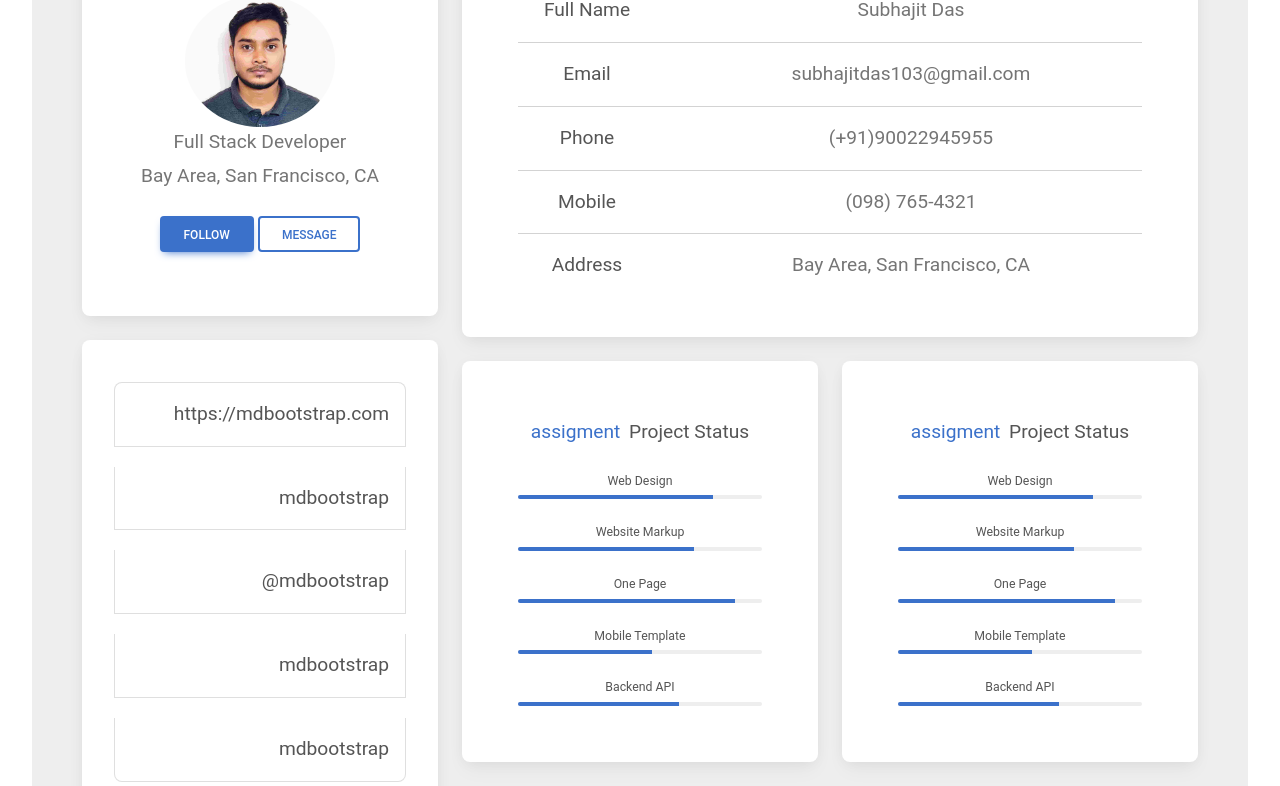
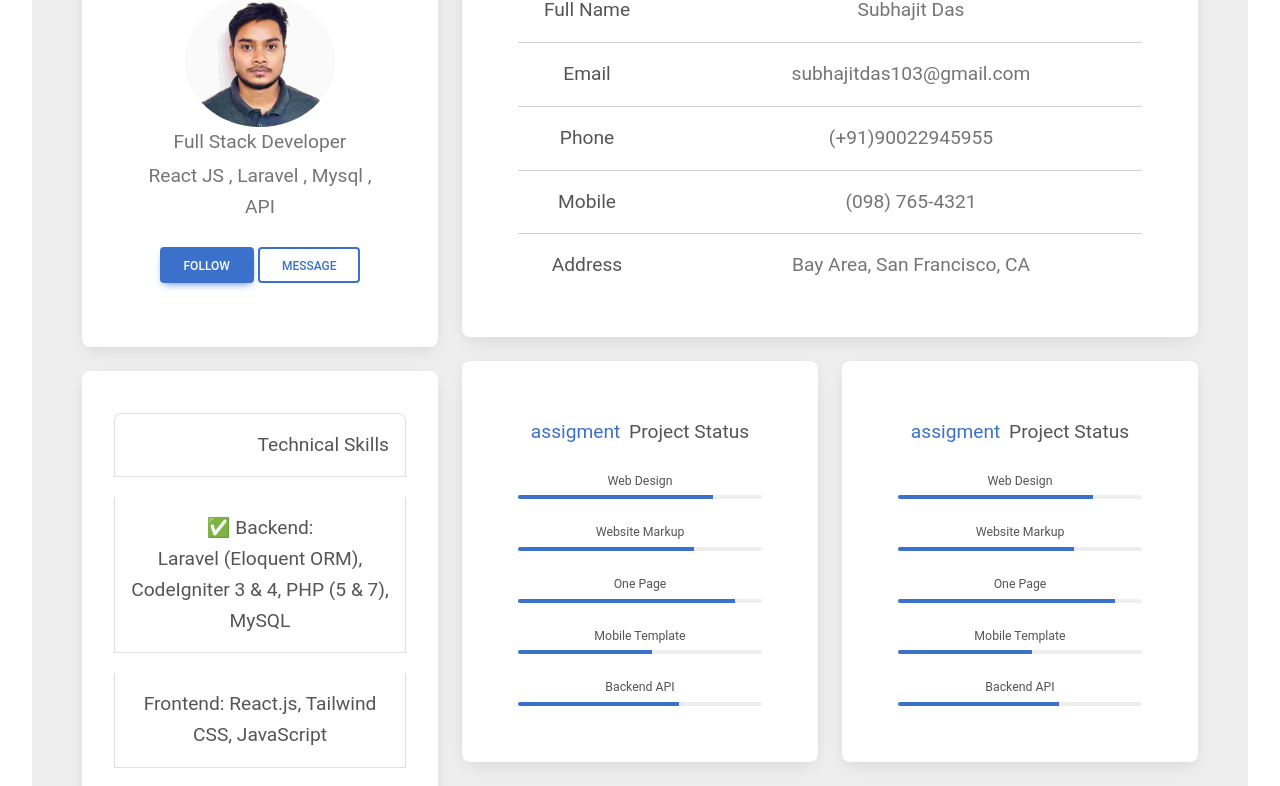
Before and after one commit to subhajitdas103/sbio2, a React (Vite) app: page / in a window 1280 px wide. Shown: the part 289-1075 px from the top of the page. Built offline with nearby package versions, Linux system fonts and the light colour scheme.

Commit message:
Update Home.jsx

```diff
--- a/src/Pages/Home.jsx
+++ b/src/Pages/Home.jsx
@@ -50,7 +50,7 @@ export default function ProfilePage() {
                   style={{ width: '150px' }}
                   fluid />
                 <p className="text-muted mb-1">Full Stack Developer</p>
-                <p className="text-muted mb-4">Bay Area, San Francisco, CA</p>
+                <p className="text-muted mb-4">React JS , Laravel , Mysql , API</p>
                 <div className="d-flex justify-content-center mb-2">
                   <MDBBtn>Follow</MDBBtn>
                   <MDBBtn outline className="ms-1">Message</MDBBtn>
@@ -63,23 +63,27 @@ export default function ProfilePage() {
                 <MDBListGroup flush className="rounded-3">
                   <MDBListGroupItem className="d-flex justify-content-between align-items-center p-3">
                     <MDBIcon fas icon="globe fa-lg text-warning" />
-                    <MDBCardText>https://mdbootstrap.com</MDBCardText>
+                    <MDBCardText>Technical Skills</MDBCardText>
                   </MDBListGroupItem>
                   <MDBListGroupItem className="d-flex justify-content-between align-items-center p-3">
                     <MDBIcon fab icon="github fa-lg" style={{ color: '#333333' }} />
-                    <MDBCardText>mdbootstrap</MDBCardText>
+                    <MDBCardText>✅ Backend:<br/> Laravel (Eloquent ORM), CodeIgniter 3 & 4, PHP (5 & 7), MySQL</MDBCardText>
                   </MDBListGroupItem>
                   <MDBListGroupItem className="d-flex justify-content-between align-items-center p-3">
                     <MDBIcon fab icon="twitter fa-lg" style={{ color: '#55acee' }} />
-                    <MDBCardText>@mdbootstrap</MDBCardText>
+                    <MDBCardText> Frontend: React.js, Tailwind CSS, JavaScript</MDBCardText>
                   </MDBListGroupItem>
                   <MDBListGroupItem className="d-flex justify-content-between align-items-center p-3">
                     <MDBIcon fab icon="instagram fa-lg" style={{ color: '#ac2bac' }} />
-                    <MDBCardText>mdbootstrap</MDBCardText>
+                    <MDBCardText>Authentication: Laravel Sanctum, Laravel Socialite (Google & Facebook Login)</MDBCardText>
                   </MDBListGroupItem>
                   <MDBListGroupItem className="d-flex justify-content-between align-items-center p-3">
                     <MDBIcon fab icon="facebook fa-lg" style={{ color: '#3b5998' }} />
-                    <MDBCardText>mdbootstrap</MDBCardText>
+                    <MDBCardText>✅ Tools & DevOps: Vite, XAMPP, Git, Postman</MDBCardText>
+                  </MDBListGroupItem>
+                  <MDBListGroupItem className="d-flex justify-content-between align-items-center p-3">
+                    <MDBIcon fab icon="facebook fa-lg" style={{ color: '#3b5998' }} />
+                    <MDBCardText>✅Database Management: MySQL, Data Warehousing (Snowflake, Teradata)</MDBCardText>
                   </MDBListGroupItem>
                 </MDBListGroup>
               </MDBCardBody>
```
